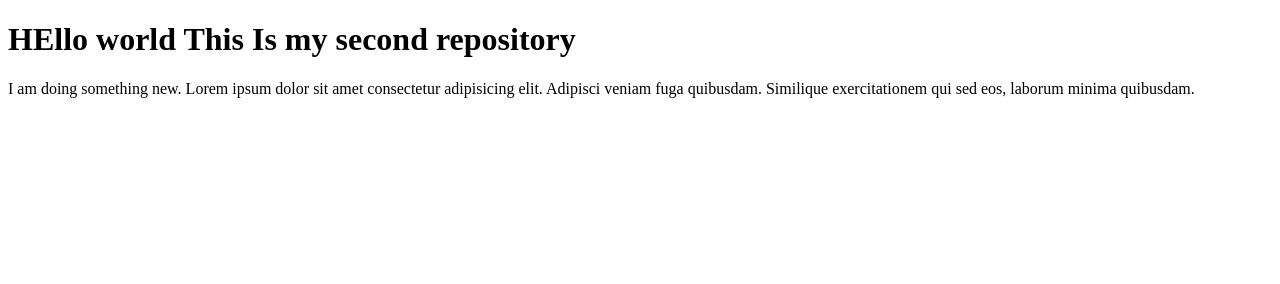
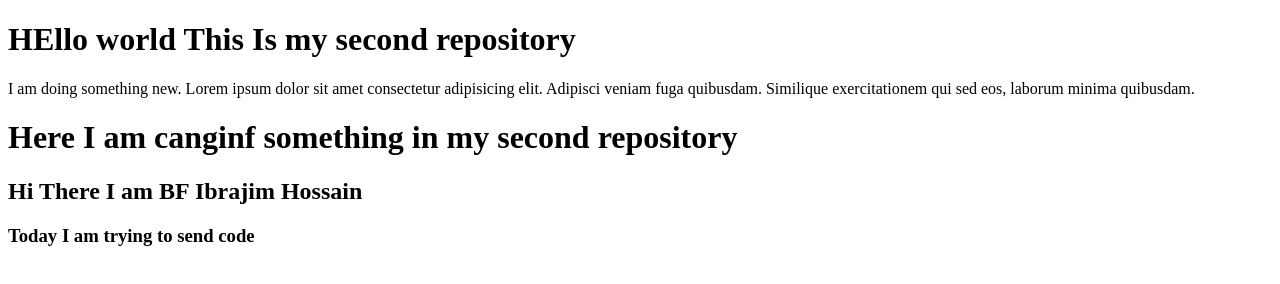
Before and after one commit to BFIbrahim/My-second-ripo, a plain HTML site: page Index.html in a window 1280 px wide. Drawn offline with Linux system fonts and the light colour scheme.

Commit message:
Something new

```diff
--- a/Index.html
+++ b/Index.html
@@ -9,5 +9,9 @@
 <body>
     <h1>HEllo world This Is my second repository</h1>
     <p>I am doing something new. Lorem ipsum dolor sit amet consectetur adipisicing elit. Adipisci veniam fuga quibusdam. Similique exercitationem qui sed eos, laborum minima quibusdam.</p>
+
+    <h1>Here I am canginf something in my second repository</h1>
+    <h2>Hi There I am BF Ibrajim Hossain</h2>
+    <h3>Today I am trying to send code</h3>
 </body>
 </html>
```
